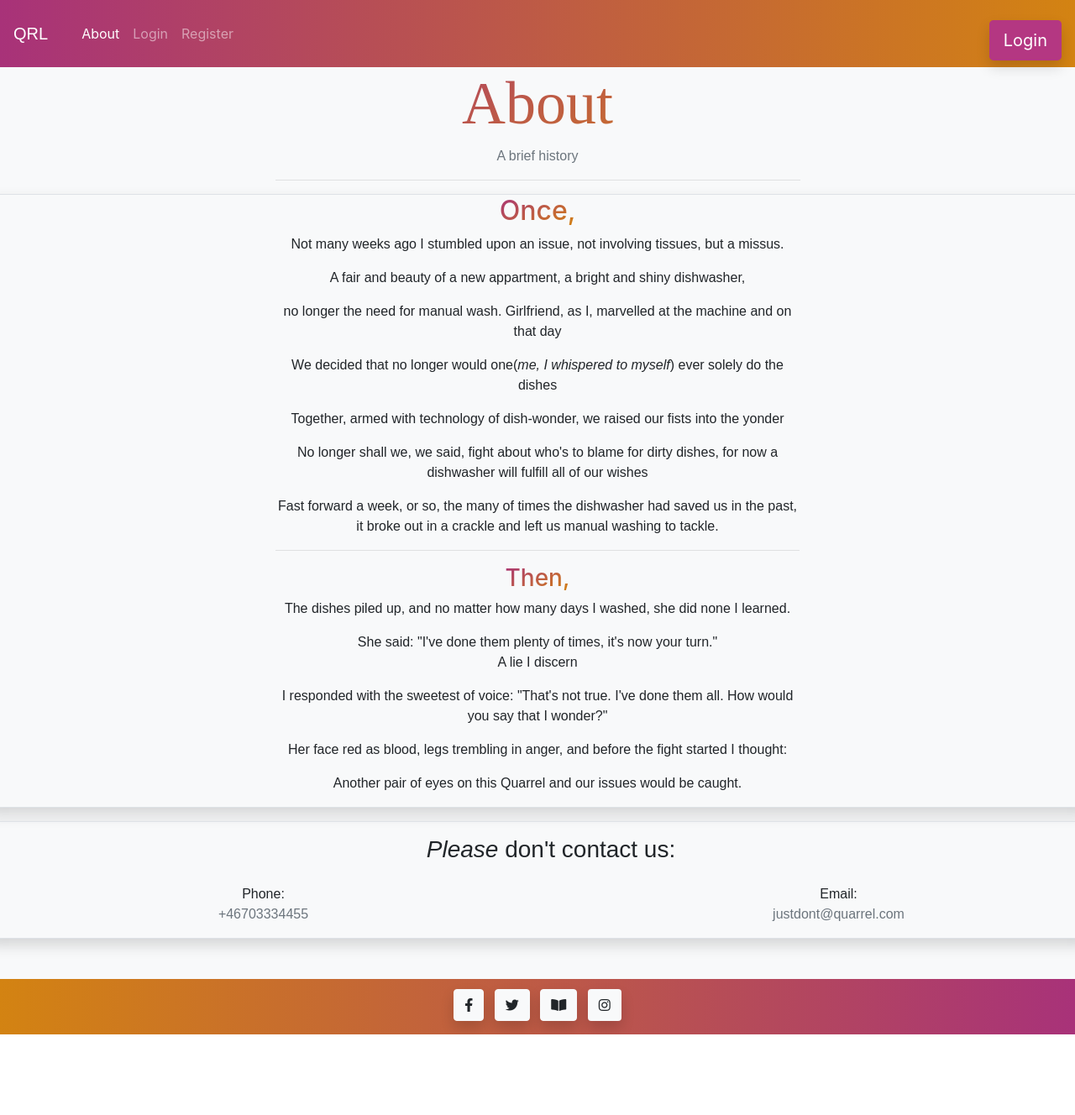
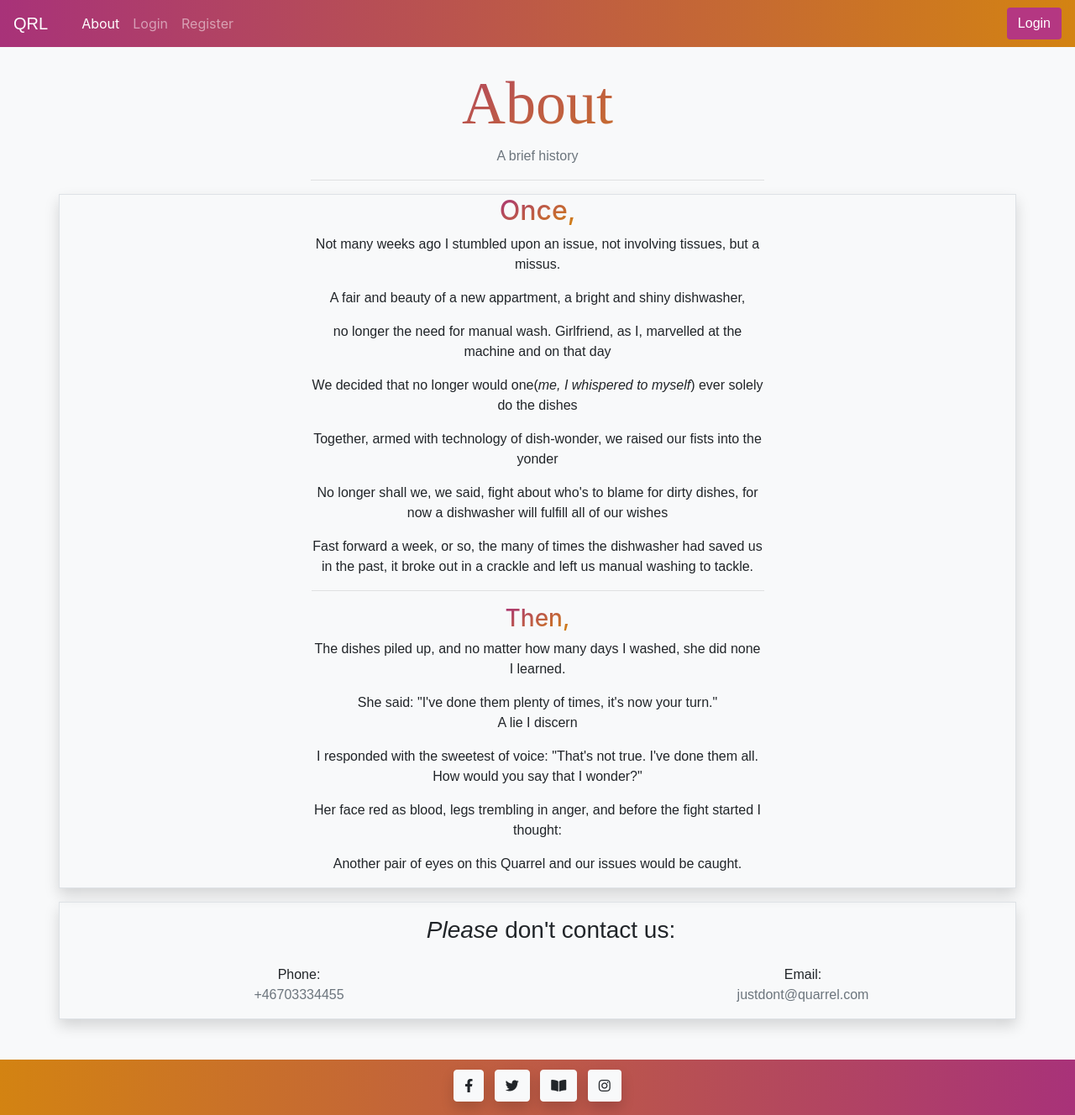
Before and after one commit to Marcroth0/relationship-quarrel, a Django app: page //about/ in a window 1280 px wide; the page is wider, and only the part inside the window is pictured. Shown: that part at 84% size. Before the commit the page ends 1232 px from the top of that part, so only its background shows below. Run offline with Django 3.2, Linux system fonts and the light colour scheme; some libraries are stand-ins or nearby versions; some web fonts are replaced.

Commit message:
re-organize html

```diff
--- a/templates/base.html
+++ b/templates/base.html
@@ -1,9 +1,8 @@
 {% load static %}
 
 <!DOCTYPE html>
-<html class="h-100" lang="en">
+<html class="h-100">
   <head>
-    <meta charset="UTF-8" />
     <meta name="viewport" content="width=device-width, initial-scale=1" />
     <meta http-equiv="X-UA-Compatible" content="IE=edge" />
     <meta name="viewport" content="width=device-width, initial-scale=1.0" />
@@ -69,6 +68,7 @@
                 >About <span class="sr-only">(current)</span></a
               >
             </li>
+
             {% if user.is_authenticated %}
             <li class="nav-item">
               <a class="nav-link" href="{% url 'account_logout' %}">Logout</a>
@@ -137,13 +137,12 @@
           </div>
           {% else %}
           <form class="form-inline justify-content-centered">
-            <a
-              href="{% url 'account_login' %}"
-              class="btn btn-custom btn-lg mt-3 shadow text-white"
-              role="button"
-              aria-label="Post"
-              >Login</a
+            <button
+              class="btn btn-md btn-custom my-2 my-sm-0 text-white montserrat"
+              type="button"
             >
+              <a href="{% url 'account_login' %}" class="text-white">Login</a>
+            </button>
           </form>
           {% endif %}
         </div>
@@ -173,13 +172,15 @@
           {% endfor %}
         </div>
       </div>
+
+      <main class="flex-shrink-0 main-bg">
+        {% block content %}
+        <!-- Content Goes here -->
+        {% endblock content %}
+      </main>
+
+      <!-- Footer -->
     </div>
-    {% block content %}
-    <!-- Content Goes here -->
-    {% endblock content %}
-
-    <!-- Footer -->
-
     <footer
       class="
         footer
```
